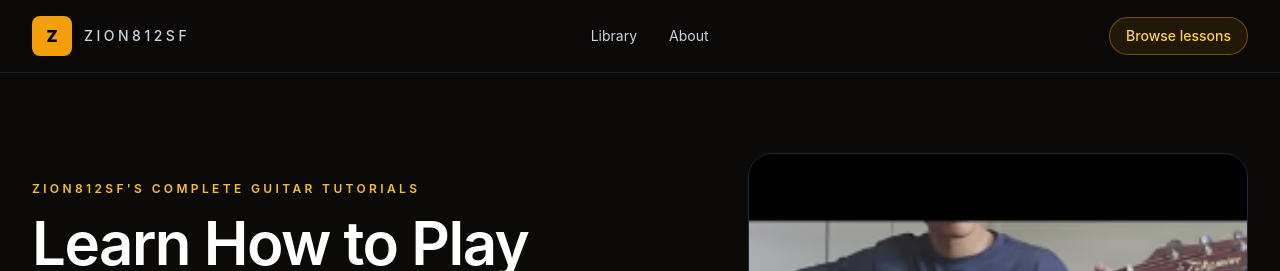
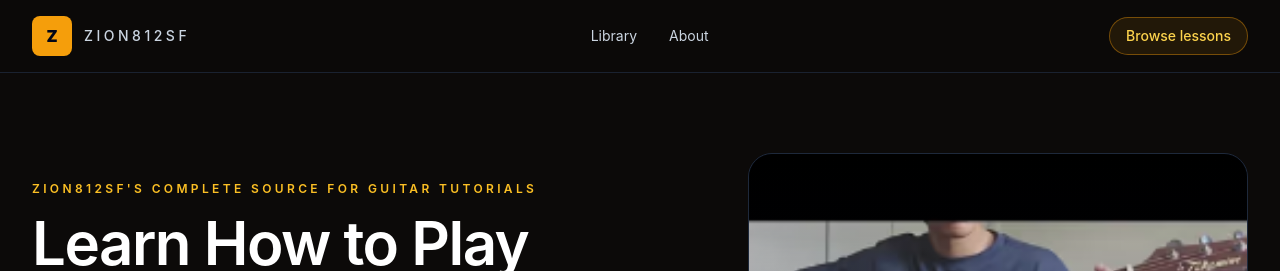
Before and after one commit to imthisel/zion812sf, a React (Vite) app: page / in a window 1280 px wide. Shown: the top 271 px of the page. Built offline with nearby package versions, Linux system fonts and the light colour scheme.

Commit message:
Fix Text

```diff
--- a/src/App.tsx
+++ b/src/App.tsx
@@ -222,7 +222,7 @@ export default function App() {
           <div className="grid items-center gap-10 lg:grid-cols-[1.15fr_0.85fr]">
             <div>
               <p className="mb-4 text-xs font-semibold uppercase tracking-[0.28em] text-amber-400">
-                Zion812sf's Complete Guitar Tutorials
+                Zion812sf's Complete Source for Guitar Tutorials
               </p>
               <h1 className="max-w-xl text-4xl font-semibold tracking-tight text-white sm:text-5xl lg:text-6xl">
                 Learn How to Play All the Songs in my Tiktok Account
--- a/src/data/tutorials.ts
+++ b/src/data/tutorials.ts
@@ -53,7 +53,7 @@ export const tutorials: Tutorial[] = [
     artist: 'The Police',
     cover: '/images/0002.png',
     description:
-      'This genuinely hurt my hand to play bruh, this sumn thats supposed to be played in electric',
+      'This genuinely hurt my hand to play bruh, this sumn you supposed to play on electric',
     difficulty: 'Advanced',
     instrument: 'Acoustic Guitar',
     tuning: 'Standard',
```
